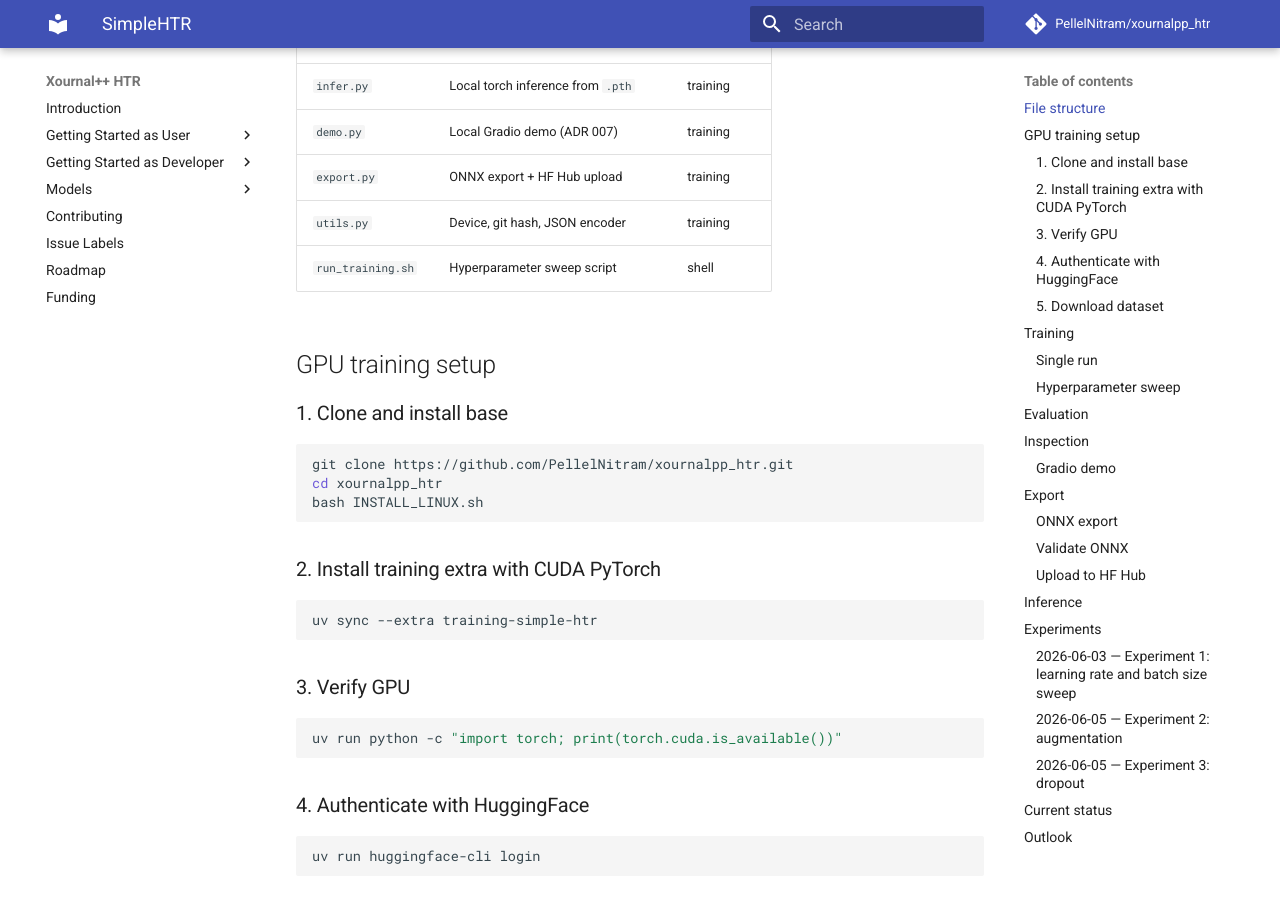
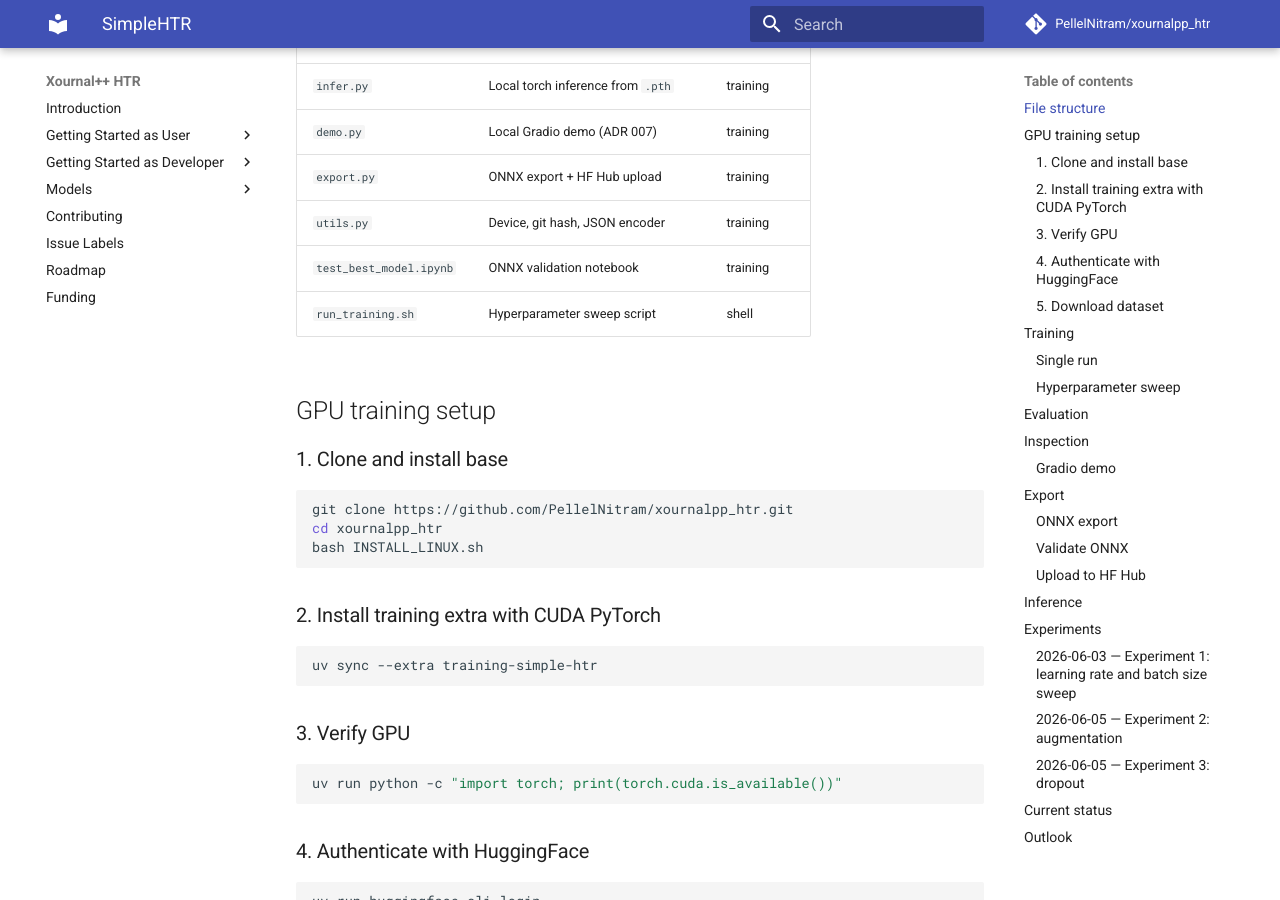
Before and after one commit to PellelNitram/xournalpp_htr, an MkDocs documentation site: the page built from docs/models/simple_htr.md, in a window 1280 px wide and 900 px high, scrolled down 553 px. Built offline with MkDocs 1.6.1 and Material for MkDocs 9.7.7, drawn with Linux system fonts in a browser that asks for light colours; comment, search, counter and statistics services are not loaded; some of the changed text lies outside the part shown.

Commit message:
Add ONNX validation notebook for SimpleHTR. [CC]

```diff
--- a/docs/models/simple_htr.md
+++ b/docs/models/simple_htr.md
@@ -19,6 +19,7 @@ Source: `xournalpp_htr/training/simple_htr/`
 | `demo.py` | Local Gradio demo (ADR 007) | training |
 | `export.py` | ONNX export + HF Hub upload | training |
 | `utils.py` | Device, git hash, JSON encoder | training |
+| `test_best_model.ipynb` | ONNX validation notebook | training |
 | `run_training.sh` | Hyperparameter sweep script | shell |
 
 ## GPU training setup
@@ -211,7 +212,7 @@ print(text)
 - [x] Local Gradio demo
 - [x] Hyperparameter sweep script
 - [x] First training run and experiment log
-- [ ] ONNX validation notebook
+- [x] ONNX validation notebook
 
 ## Outlook
 
```
Also changed, not shown: 1 other file.
